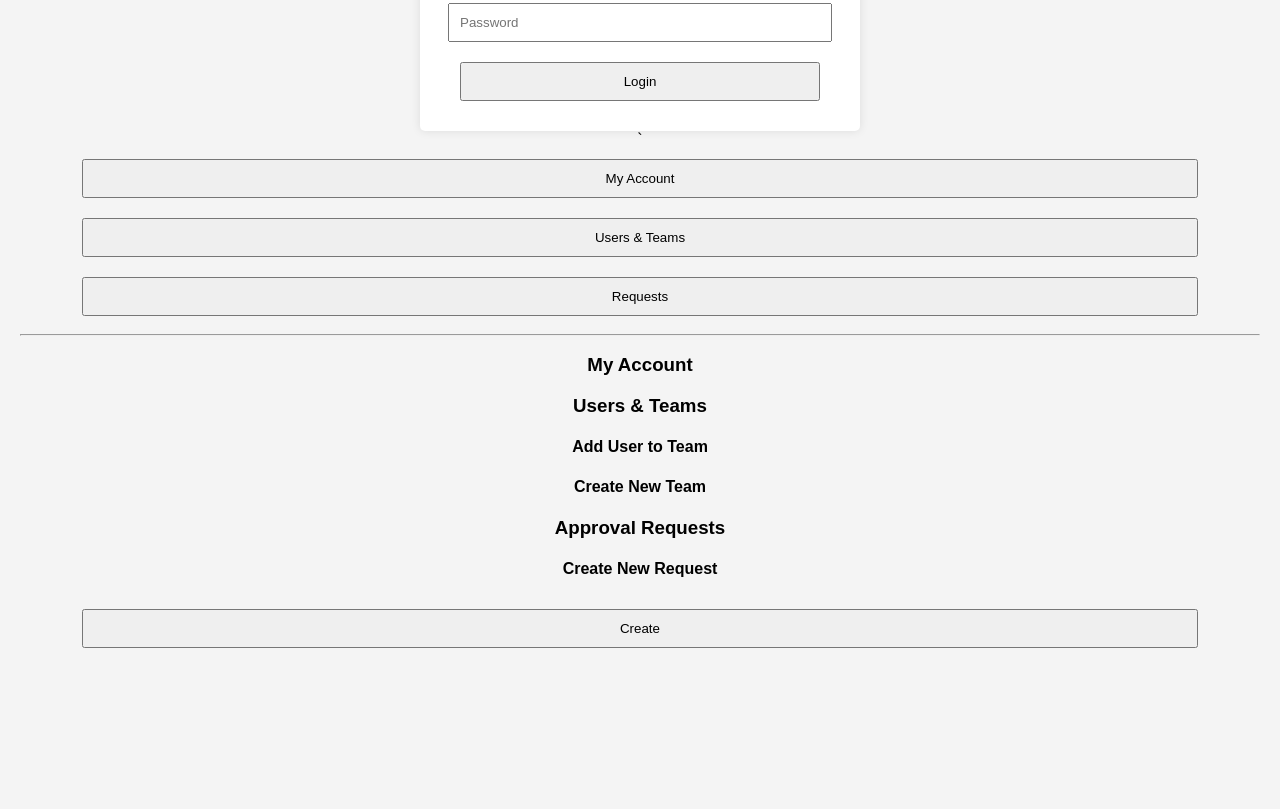
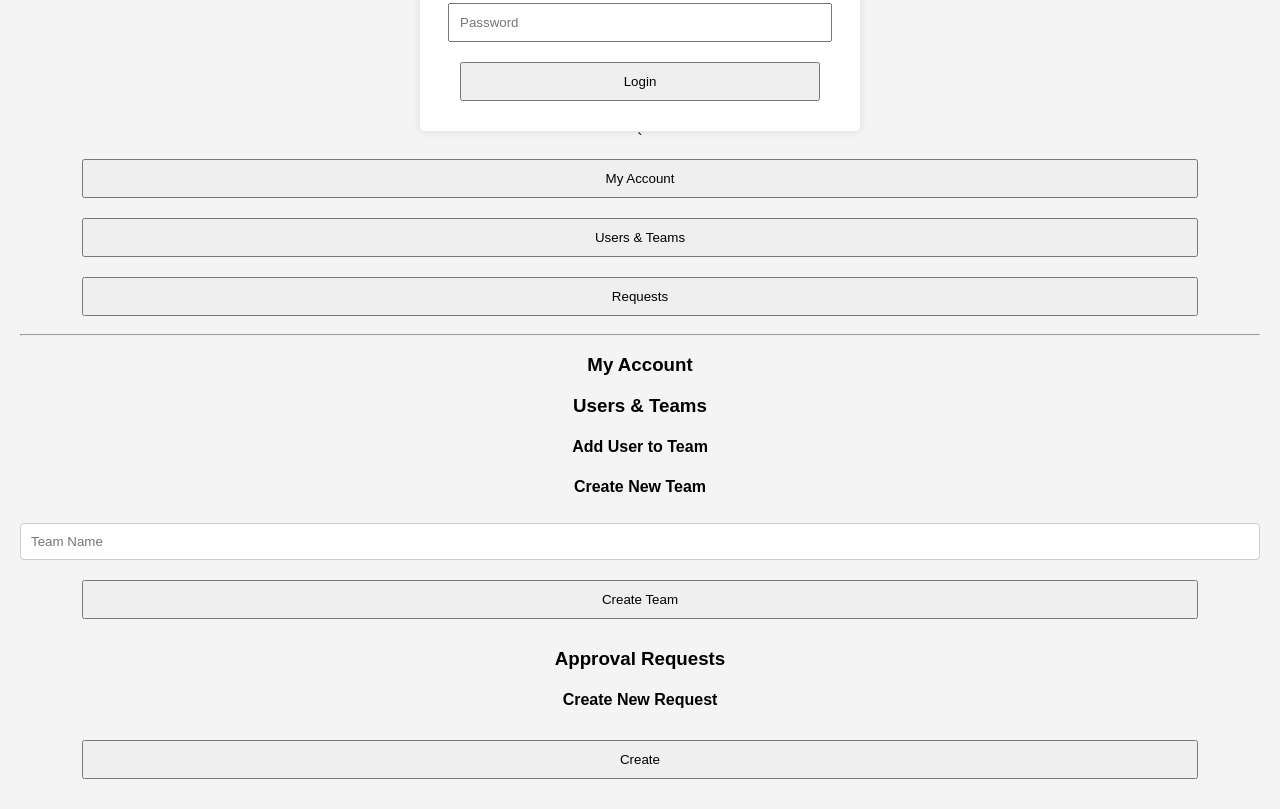
Before and after one commit to AnaisBresle/KeepProof, a website: page public/index.htm in a window 1280 px wide. Shown: the part 482-1291 px from the top of the page. Before the commit the page ends 1160 px from the top, so only its background shows below. Drawn offline with Linux system fonts and the light colour scheme.

Commit message:
adding create team div

```diff
--- a/public/index.htm
+++ b/public/index.htm
@@ -49,7 +49,10 @@
             <h3>Users & Teams</h3>
             <div id="users-list"></div>
             <h4>Add User to Team</h4>
+
             <h4>Create New Team</h4>
+            <input type="text" id="new-team-name" placeholder="Team Name">
+            <button onclick="createTeam()">Create Team</button>
 
         </div>
 
```
